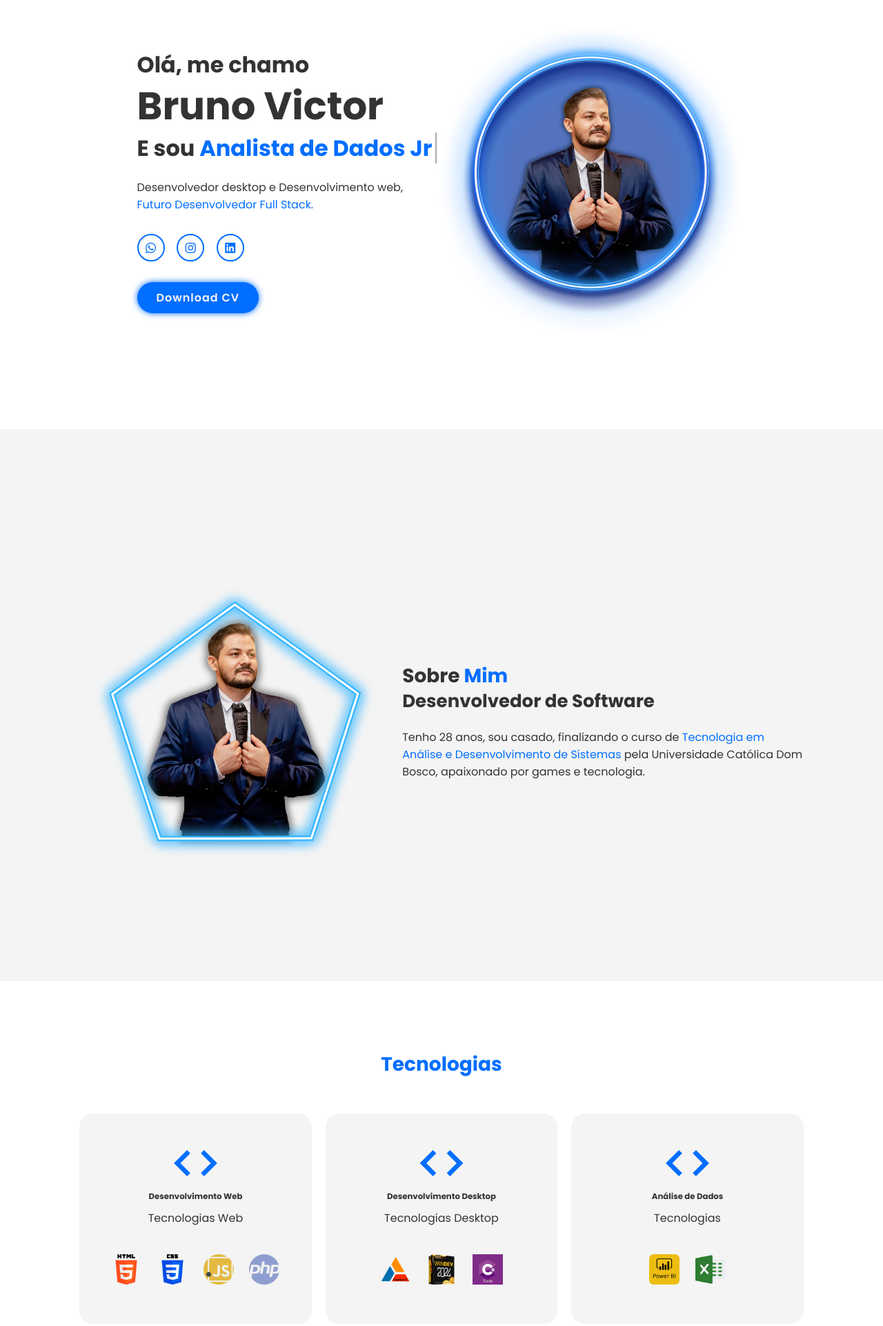
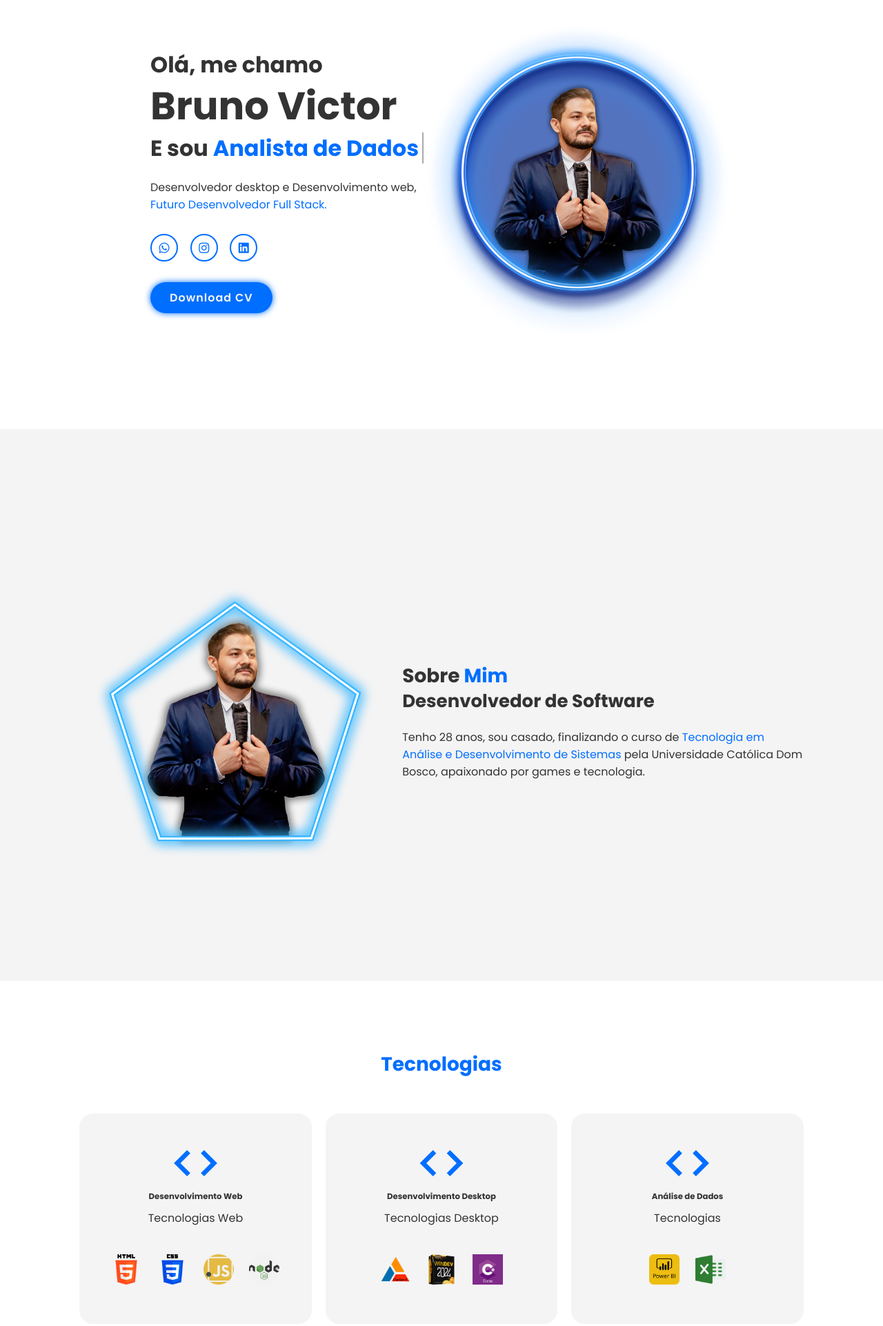
Before and after one commit to BrunoDevCg/portfolio, a website: page index.html in a window 1280 px wide. Shown: the part 178-2100 px from the top of the page at 69% size. Drawn offline with nearby package versions, Linux system fonts and the light colour scheme.

Commit message:
add nodejs, e corrigindo pt-br

```diff
--- a/index.html
+++ b/index.html
@@ -75,7 +75,8 @@
                         <img src="images/html-5.png" alt="" data-key="html_image_alt">
                         <img src="images/css-3.png" alt="" data-key="css_image_alt">
                         <img src="images/javascript_919828.png" alt="" data-key="javascript_image_alt">
-                        <img src="images/php.png" alt="" data-key="php_image_alt">
+                        <!-- <img src="images/php.png" alt="" data-key="php_image_alt"> -->
+                        <img src="images/nodejs.png" alt="" data-key="php_image_alt">
                     </div>
                 </div>
             </div>
--- a/languages/pt-br.json
+++ b/languages/pt-br.json
@@ -8,8 +8,8 @@
   "contact_link": "Contato",
   "home_greeting": "Olá, me chamo",
   "home_name": "Bruno Victor",
- "home_role": "Desenvolvedor de Software Jr",
- "home_hole":"Analista de Dados Jr",
+ "home_role": "Desenvolvedor de Software",
+ "home_hole":"Analista de Dados",
   "home_description": "Desenvolvedor desktop, iniciando carreira em desenvolvimento web,<br> <span>Futuro Desenvolvedor Full Stack.</span>",
   "download_cv": "Download CV",
   "about_title": "Sobre <span>Mim</span>",
```
